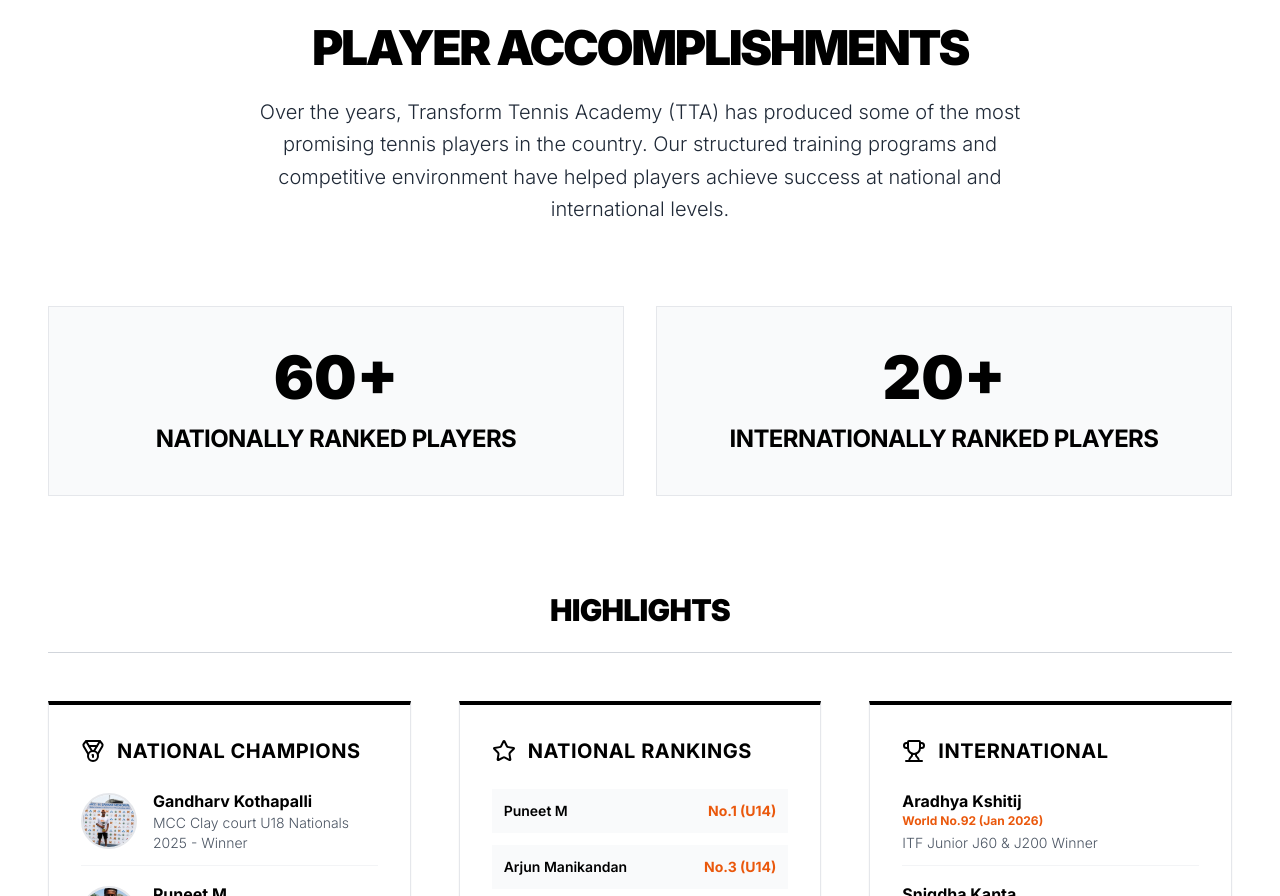
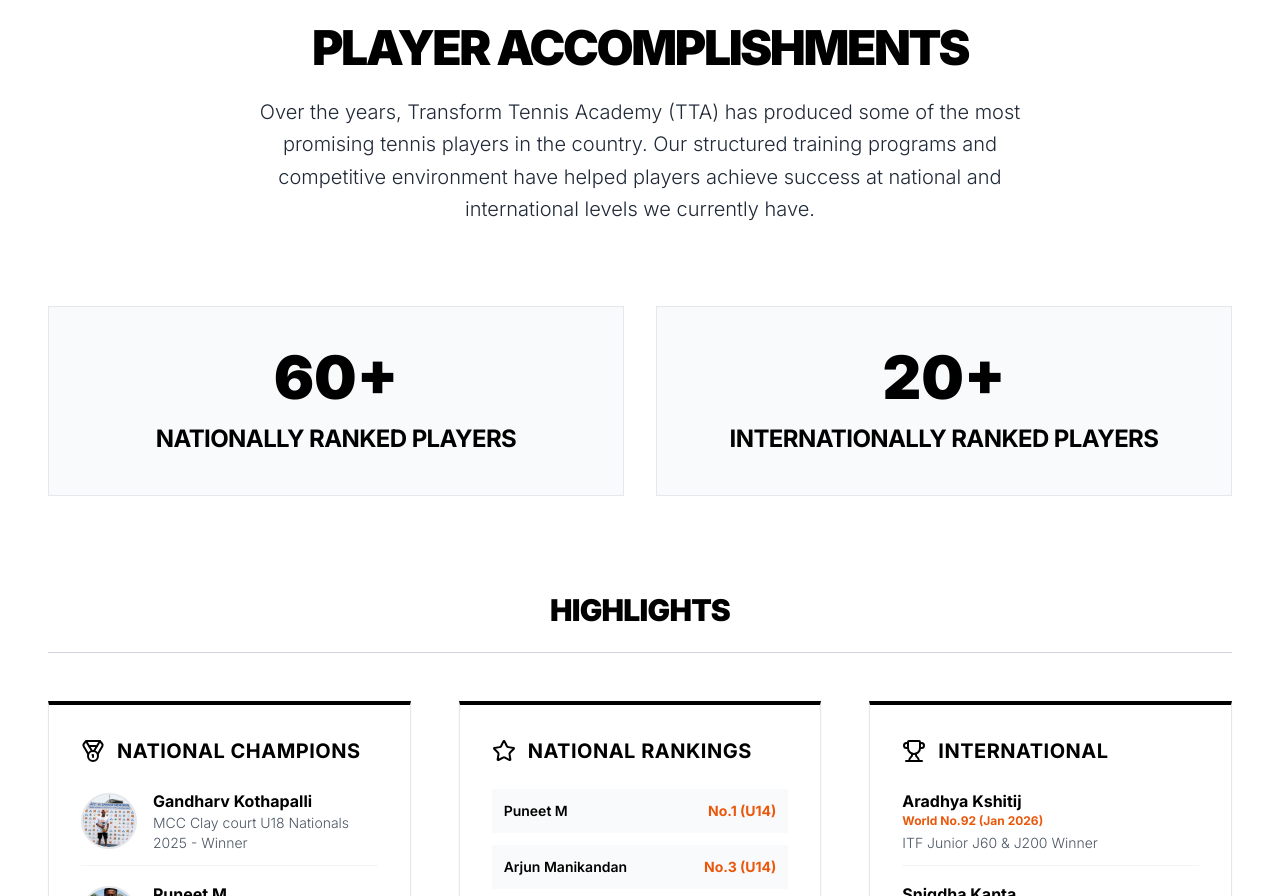
Before and after one commit to Basava808/Transform-Academy, a Next.js app: page / in a window 1280 px wide. Shown: the part 4909-5805 px from the top of the page. Built offline with nearby package versions, Linux system fonts and the light colour scheme.

Commit message:
Revert Accomplishments intro paragraph

```diff
--- a/components/sections/Accomplishments.tsx
+++ b/components/sections/Accomplishments.tsx
@@ -14,7 +14,7 @@
             PLAYER ACCOMPLISHMENTS
           </h2>
           <p className="text-xl max-w-3xl mx-auto font-light leading-relaxed text-gray-800">
-            Over the years, Transform Tennis Academy (TTA) has produced some of the most promising tennis players in the country. Our structured training programs and competitive environment have helped players achieve success at national and international levels.
+            Over the years, Transform Tennis Academy (TTA) has produced some of the most promising tennis players in the country. Our structured training programs and competitive environment have helped players achieve success at national and international levels we currently have.
           </p>
         </div>
 
```
